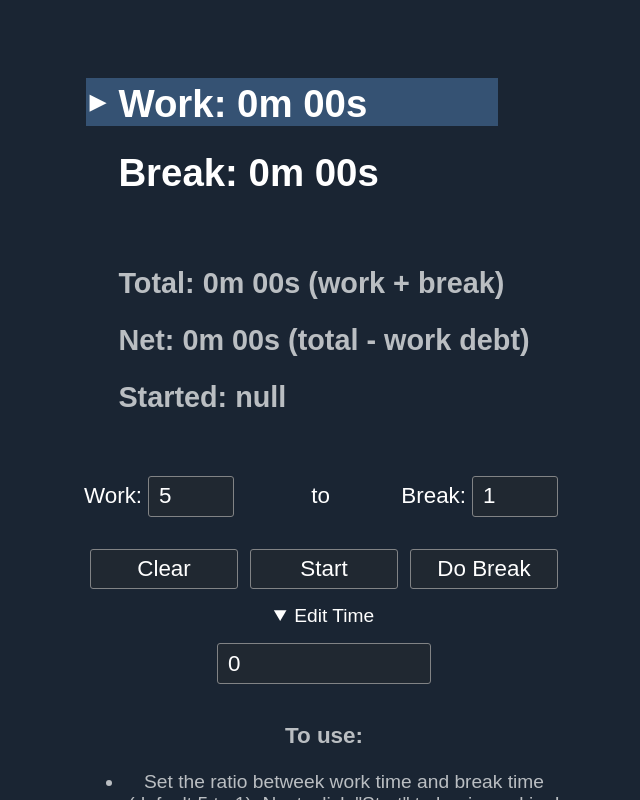
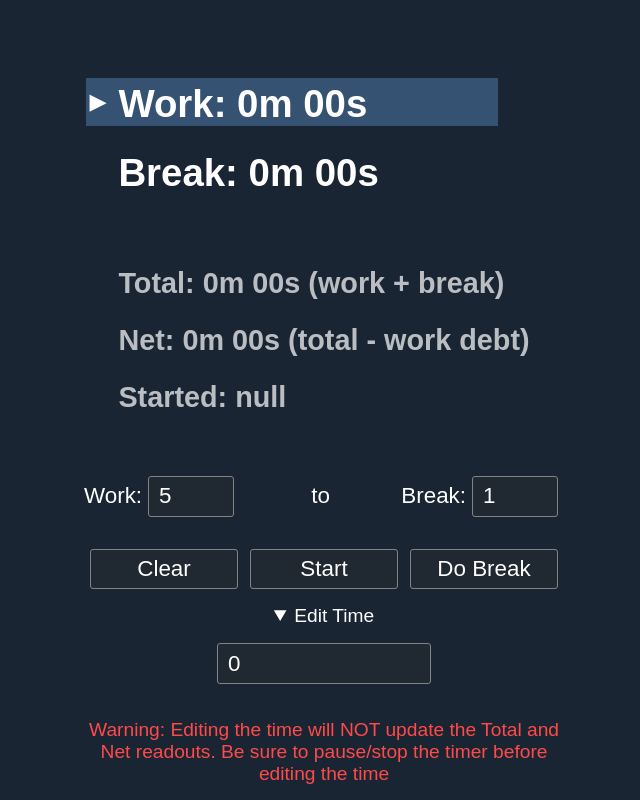
Before and after one commit to Vandesm14/ratio-timer, a Svelte app: page / in a window 1280 px wide. Both pictures are taken after a click on the heading "Edit Time". Shown: the top 800 px of the page, without its empty margins (316-956 px from the left). Built offline with nearby package versions, Linux system fonts and the light colour scheme.

Commit message:
repair html

```diff
--- a/src/App.svelte
+++ b/src/App.svelte
@@ -75,6 +75,9 @@
 		<summary>Edit Time</summary>
 		<div>
 			<input type="number" bind:value={timer} style="width: 40%">
+			<p class="red">Warning: Editing the time will NOT update the Total and Net readouts. Be sure to pause/stop the timer before editing the time</p>
+		</div>
+	</details>
 	<div class="info">
 		<h3>To use:</h3>
 		<ul>
```
